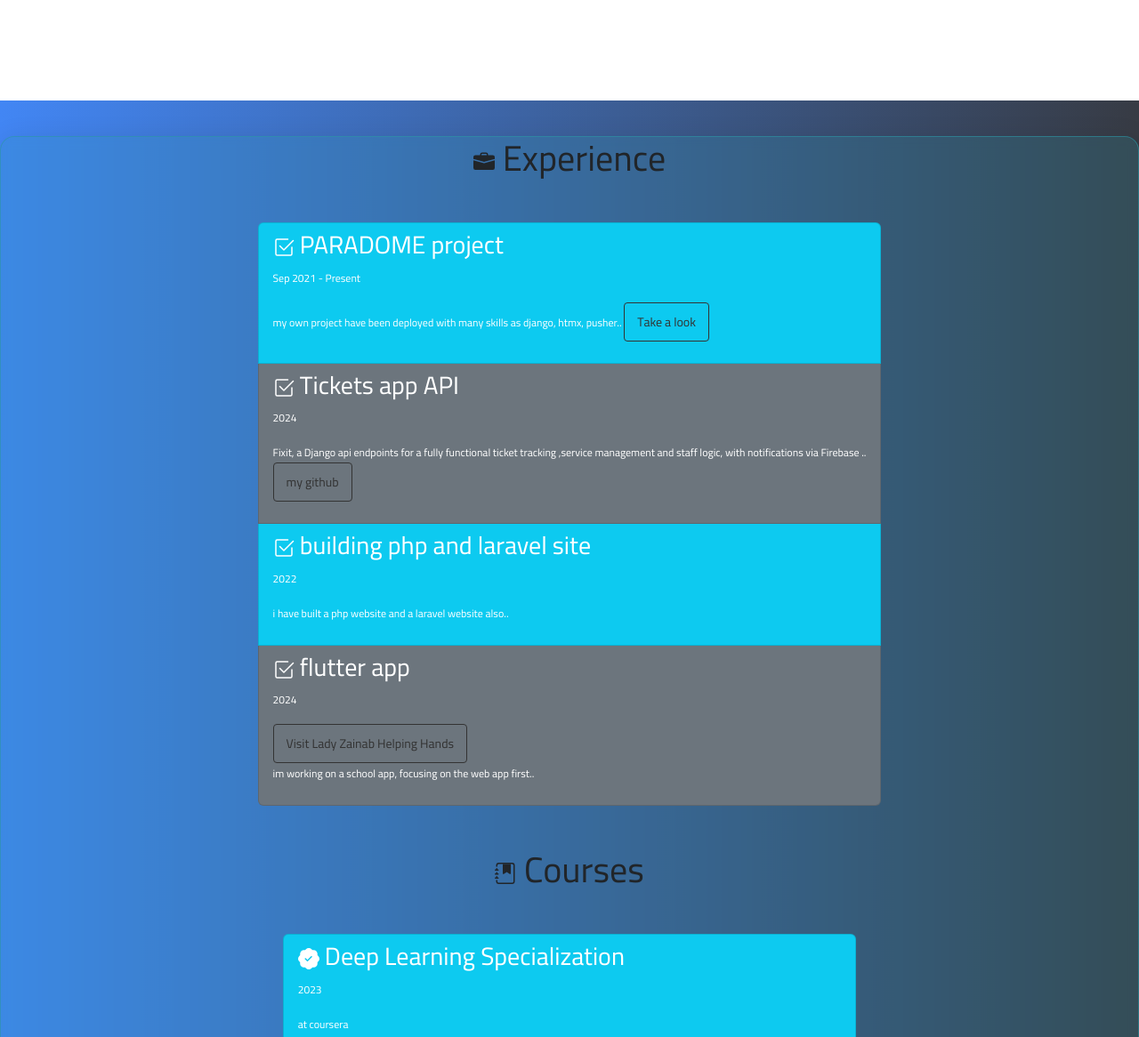
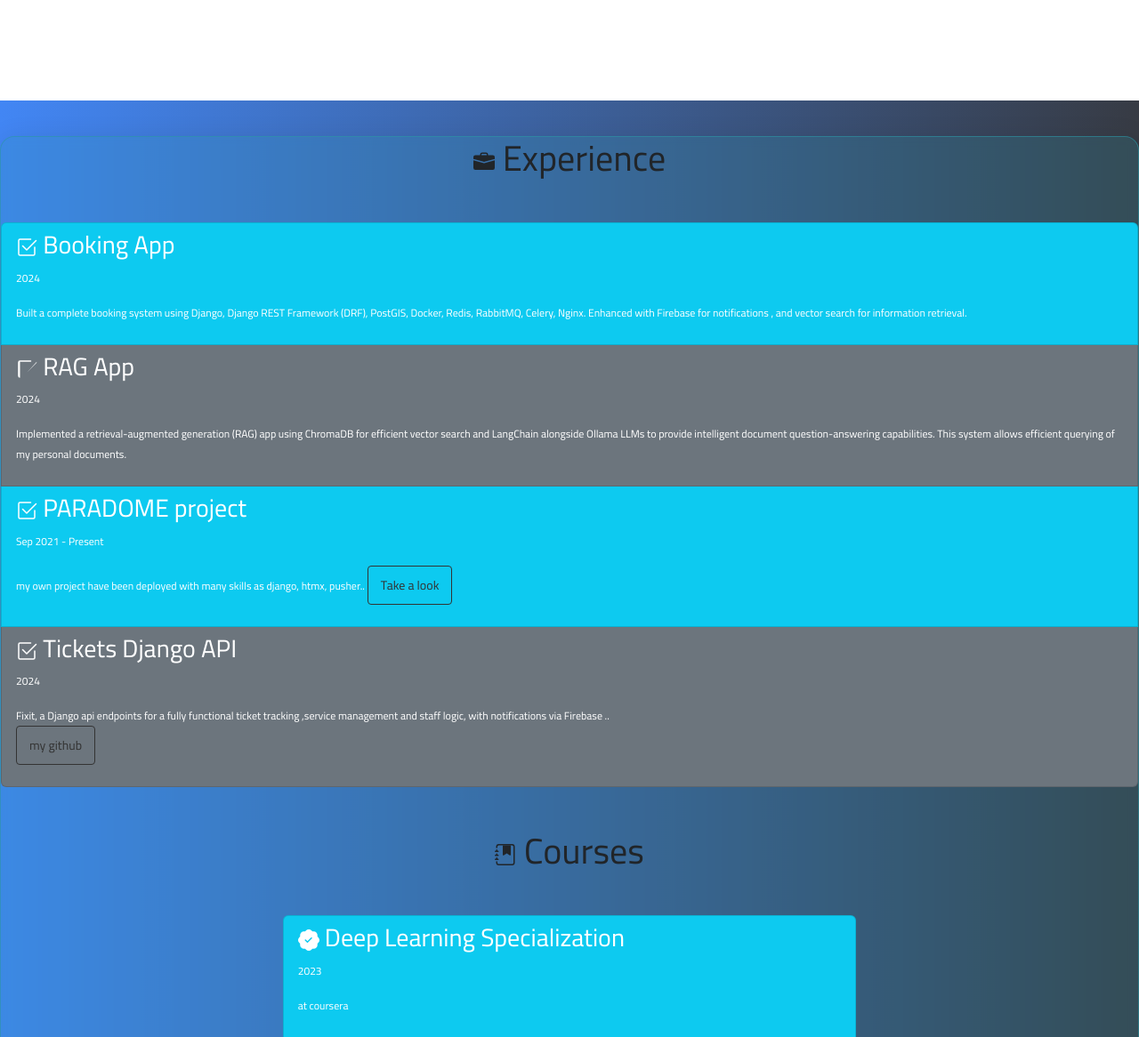
Before and after one commit to husseinahmad7/paradome-prod, a Django app: page / in a window 1280 px wide. Shown: the part 2351-3517 px from the top of the page at 89% size. Run offline with Django 3.2, Linux system fonts and the light colour scheme; some web fonts are replaced.

Commit message:
add experience

```diff
--- a/HusseinAh/templates/HusseinAh/myPortfolio.html
+++ b/HusseinAh/templates/HusseinAh/myPortfolio.html
@@ -191,6 +191,29 @@
               </svg> Experience</h1>
               <ul class="list-group">
 
+                <!-- Booking App -->
+                <li class="list-group-item bg-info">
+                  <h3 class="text-primary text-white">
+                    <svg xmlns="http://www.w3.org/2000/svg" width="24" height="24" fill="currentColor" class="bi bi-check2-square" viewBox="0 0 16 16">
+                      <path d="M3 14.5A1.5 1.5 0 0 1 1.5 13V3A1.5 1.5 0 0 1 3 1.5h8a.5.5 0 0 1 0 1H3a.5.5 0 0 0-.5.5v10a.5.5 0 0 0 .5.5h10a.5.5 0 0 0 .5-.5V8a.5.5 0 0 1 1 0v5a1.5 1.5 0 0 1-1.5 1.5H3z"/>
+                      <path d="m8.354 10.354 7-7a.5.5 0 0 0-.708-.708L8 9.293 5.354 6.646a.5.5 0 1 0-.708.708l3 3a.5.5 0 0 0 .708 0z"/>
+                    </svg> Booking App
+                  </h3>
+                  <p class="date text-white">2024</p>
+                  <p class="text-white">Built a complete booking system using Django, Django REST Framework (DRF), PostGIS, Docker, Redis, RabbitMQ, Celery, Nginx. Enhanced with Firebase for notifications , and vector search for information retrieval.</p>
+                </li>
+                <!-- RAG App -->
+                <li class="list-group-item bg-secondary">
+                  <h3 class="text-primary text-white">
+                    <svg xmlns="http://www.w3.org/2000/svg" width="24" height="24" fill="currentColor" class="bi bi-check2-square" viewBox="0 0 16 16">
+                      <path d="M3 14.5A1.5 1.5 0 0 1 1.5 13V3A1.5 1.5 0 0 1 3 1.5h8a.5.5 0 0 1 0 1H3a.5.5.5 0 0 0-.5.5v10a.5.5.5 0 0 0 .5.5h10a.5.5 0 0 0 .5-.5V8a.5.5.5 0 0 1 1 0v5a1.5 1.5 0 0 1-1.5 1.5H3z"/>
+                      <path d="m8.354 10.354 7-7a.5.5.5 0 0 0-.708-.708L8 9.293 5.354 6.646a.5.5.5 0 1 0-.708.708l3 3a.5.5.5 0 0 0 .708 0z"/>
+                    </svg> RAG App
+                  </h3>
+                  <p class="date text-white">2024</p>
+                  <p class="text-white">Implemented a retrieval-augmented generation (RAG) app using ChromaDB for efficient vector search and LangChain alongside Ollama LLMs to provide intelligent document question-answering capabilities. This system allows efficient querying of my personal documents.</p>
+                </li>
+
                 <li class="list-group-item bg-info">
                   <h3 class="text-primary text-white"><svg xmlns="http://www.w3.org/2000/svg" width="24" height="24" fill="currentColor" class="bi bi-check2-square" viewBox="0 0 16 16">
                     <path d="M3 14.5A1.5 1.5 0 0 1 1.5 13V3A1.5 1.5 0 0 1 3 1.5h8a.5.5 0 0 1 0 1H3a.5.5 0 0 0-.5.5v10a.5.5 0 0 0 .5.5h10a.5.5 0 0 0 .5-.5V8a.5.5 0 0 1 1 0v5a1.5 1.5 0 0 1-1.5 1.5H3z"/>
@@ -204,24 +227,24 @@
                   <h3 class="text-primary text-white"><svg xmlns="http://www.w3.org/2000/svg" width="24" height="24" fill="currentColor" class="bi bi-check2-square" viewBox="0 0 16 16">
                     <path d="M3 14.5A1.5 1.5 0 0 1 1.5 13V3A1.5 1.5 0 0 1 3 1.5h8a.5.5 0 0 1 0 1H3a.5.5 0 0 0-.5.5v10a.5.5 0 0 0 .5.5h10a.5.5 0 0 0 .5-.5V8a.5.5 0 0 1 1 0v5a1.5 1.5 0 0 1-1.5 1.5H3z"/>
                     <path d="m8.354 10.354 7-7a.5.5 0 0 0-.708-.708L8 9.293 5.354 6.646a.5.5 0 1 0-.708.708l3 3a.5.5 0 0 0 .708 0z"/>
-                  </svg> Tickets app API</h3>
+                  </svg> Tickets Django API</h3>
                   <p class="date text-white" datetime="2024">2024</p>
                   <p class="text-white">Fixit, a Django api endpoints for a fully functional ticket tracking ,service management and staff logic, with notifications via Firebase ..<br>
                     <a href="https://github.com/husseinahmad7" class="my-link" target="_blank">my github</a>
                   </p>
                 </li>
 
-                <li class="list-group-item bg-info">
+                {% comment %} <li class="list-group-item bg-info">
                   <h3 class="text-primary text-white"><svg xmlns="http://www.w3.org/2000/svg" width="24" height="24" fill="currentColor" class="bi bi-check2-square" viewBox="0 0 16 16">
                     <path d="M3 14.5A1.5 1.5 0 0 1 1.5 13V3A1.5 1.5 0 0 1 3 1.5h8a.5.5 0 0 1 0 1H3a.5.5 0 0 0-.5.5v10a.5.5 0 0 0 .5.5h10a.5.5 0 0 0 .5-.5V8a.5.5 0 0 1 1 0v5a1.5 1.5 0 0 1-1.5 1.5H3z"/>
                     <path d="m8.354 10.354 7-7a.5.5 0 0 0-.708-.708L8 9.293 5.354 6.646a.5.5 0 1 0-.708.708l3 3a.5.5 0 0 0 .708 0z"/>
                   </svg> building php and laravel site</h3>
                   <p class="date text-white" datetime="2022"> 2022</p>
                   <p class="text-white">i have built a php website and a laravel website also..</p>
-                </li>
+                </li> {% endcomment %}
 
 
-                <li class="list-group-item bg-secondary">
+                {% comment %} <li class="list-group-item bg-secondary">
                   <h3 class="text-primary text-white"><svg xmlns="http://www.w3.org/2000/svg" width="24" height="24" fill="currentColor" class="bi bi-check2-square" viewBox="0 0 16 16">
                     <path d="M3 14.5A1.5 1.5 0 0 1 1.5 13V3A1.5 1.5 0 0 1 3 1.5h8a.5.5 0 0 1 0 1H3a.5.5 0 0 0-.5.5v10a.5.5 0 0 0 .5.5h10a.5.5 0 0 0 .5-.5V8a.5.5 0 0 1 1 0v5a1.5 1.5 0 0 1-1.5 1.5H3z"/>
                     <path d="m8.354 10.354 7-7a.5.5 0 0 0-.708-.708L8 9.293 5.354 6.646a.5.5 0 1 0-.708.708l3 3a.5.5 0 0 0 .708 0z"/>
@@ -229,7 +252,7 @@
                   <p class="date text-white" datetime="2024"> 2024</p>
                   <a href="https://lady-zainab-helping-hands.web.app" class="my-link" target="_blank">Visit Lady Zainab Helping Hands</a>
                   <p class="text-white">im working on a school app, focusing on the web app first..</p>
-                </li>
+                </li> {% endcomment %}
               </ul>
             </div>
             <div class="mb-5">
```
